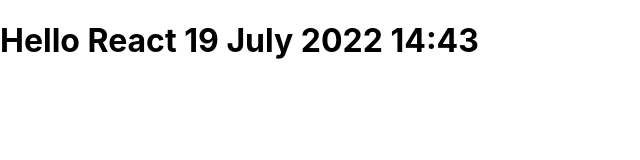
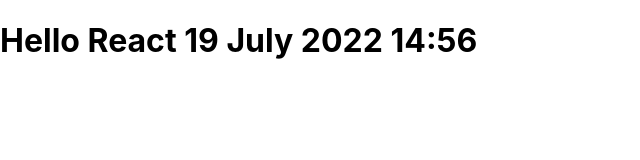
Before and after one commit to downey88/reactfrontend, a React (Create React App) app: page / in a window 1280 px wide. Shown: the top 160 px of the page, without its empty margins (0-640 px from the left). Built offline with nearby package versions, Linux system fonts and the light colour scheme.

Commit message:
Change T

```diff
--- a/src/App.js
+++ b/src/App.js
@@ -1,7 +1,7 @@
 function App() {
   return (
     <div>
-        <h1>Hello React 19 July 2022 14:43</h1>
+        <h1>Hello React 19 July 2022 14:56</h1>
     </div>
   );
 }
```
